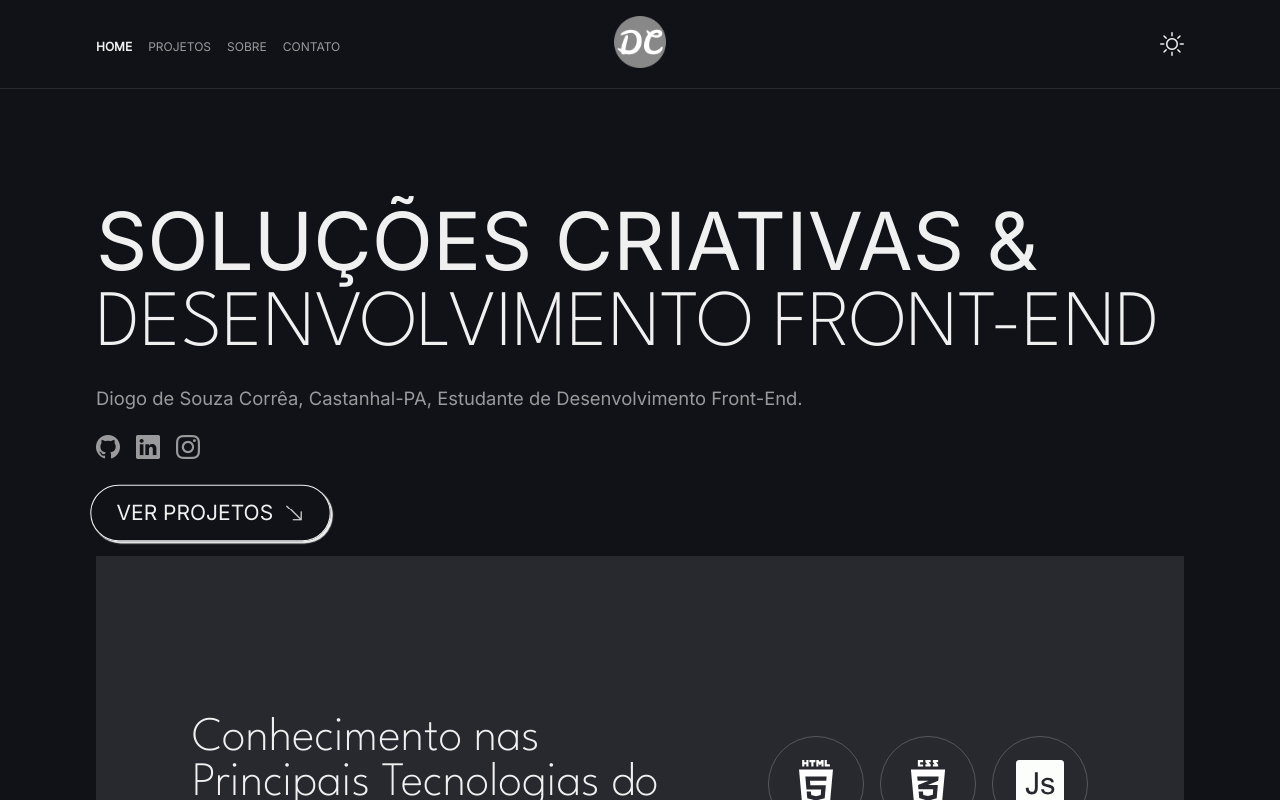
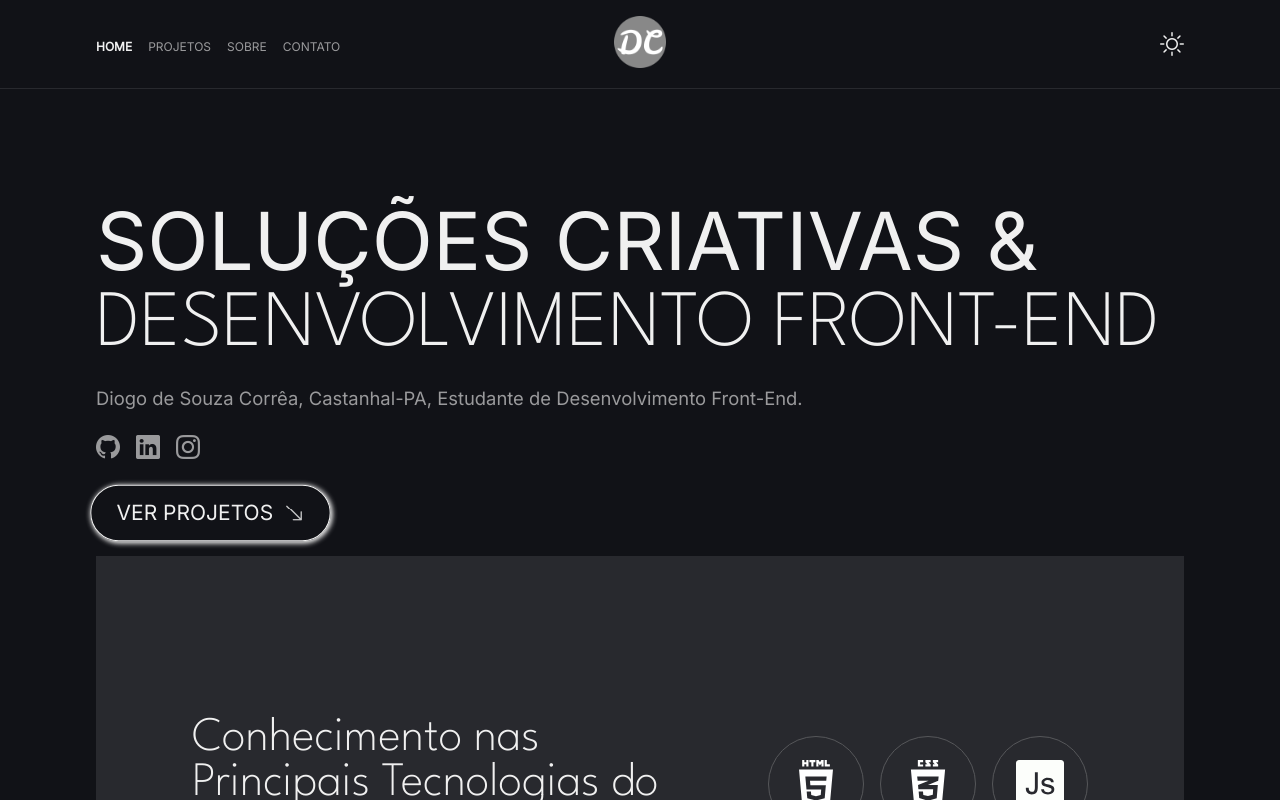
Before and after one commit to diogosc03/diogosc03.github.io, a plain HTML site: page index.html in a window 1280 px wide. In both pictures the pointer is over the button "VER PROJETOS". Shown: the top 800 px of the page. Drawn offline with nearby package versions, Linux system fonts and the light colour scheme.

```diff
--- a/src/css/styles.css
+++ b/src/css/styles.css
@@ -211,7 +211,7 @@
 }
 
 .btn--primary:hover {
-  box-shadow: 2px 2px 1px var(--primary-color);
+  box-shadow: 1px 1px 5px 1px var(--primary-color);
 }
 
 .btn--primary span {
```
Also changed, not shown: 1 other file.
